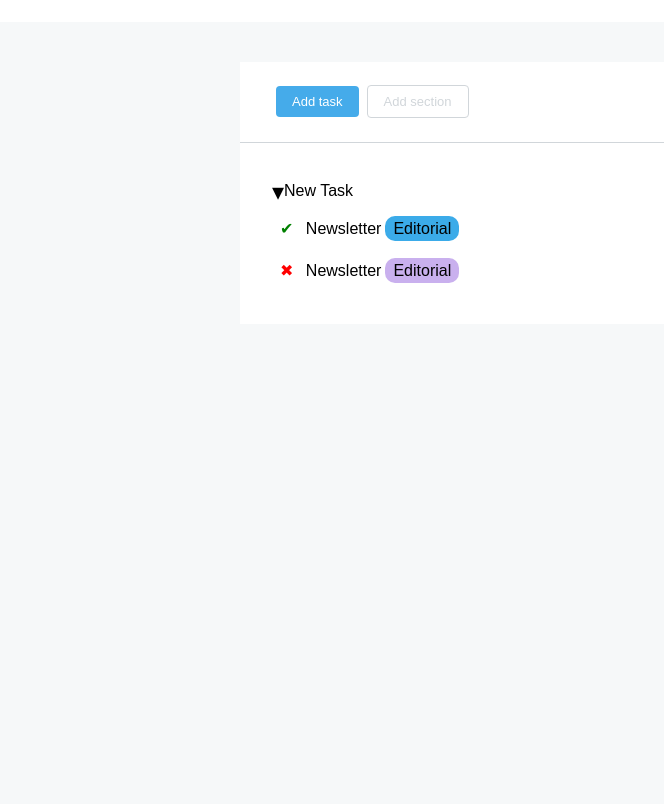
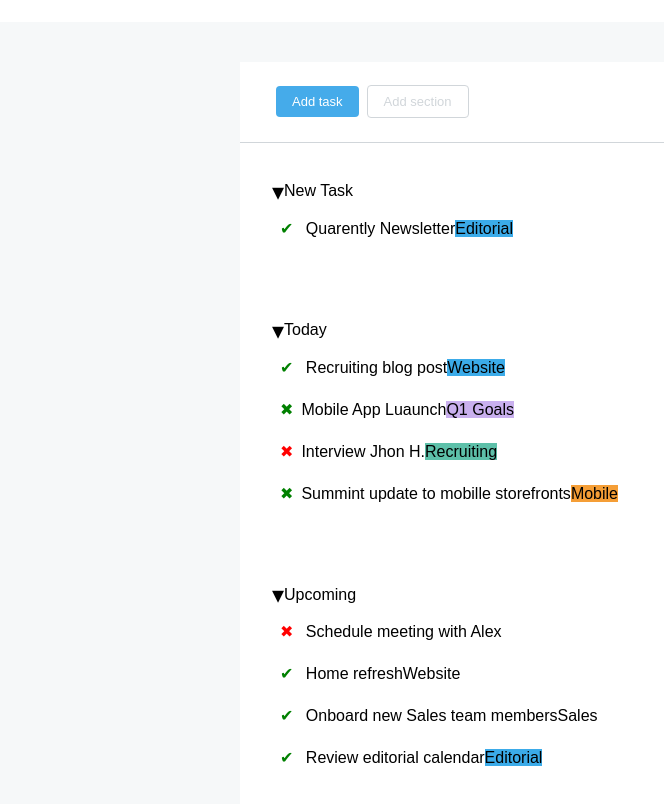
Before and after one commit to MarcelloPet94/html-css-toboolist, a plain HTML site: page index.html in a window 1280 px wide. Shown: the part 78-882 px from the top of the page, without its empty margins (0-664 px from the left). Before the commit the page ends 800 px from the top, so only its background shows below. Drawn offline with Linux system fonts and the light colour scheme.

Commit message:
def-layout

```diff
--- a/index.html
+++ b/index.html
@@ -21,8 +21,19 @@
         </nav>
         <section>
             <ul><span class="scroll">New Task</span>
-                <li><span class="done">&#10004;</span> Newsletter<span class="label blue">Editorial</span></li>
-                <li><span class="not-done">&#10006;</span> Newsletter<span class="label purple">Editorial</span></li>
+                <li><span class="done">&#10004;</span> Quarently Newsletter<span class="blue">Editorial</span></li>
+            </ul>
+            <ul><span class="scroll">Today</span>
+                <li><span class="done">&#10004;</span> Recruiting blog post<span class="blue">Website</span></li>
+                <li><span class="done">&#10006;</span>Mobile App Luaunch<span class=" purple">Q1 Goals</span></li>
+                <li><span class="not-done">&#10006;</span>Interview Jhon H.<span class=" green">Recruiting</span></li>
+                <li><span class="done">&#10006;</span>Summint update to mobille storefronts<span class=" orange">Mobile</span></li>
+            </ul>
+            <ul><span class="scroll">Upcoming</span>
+                <li><span class="not-done">&#10006;</span> Schedule meeting with Alex<span></span></li>
+                <li><span class="done">&#10004;</span> Home refresh<span class=" light_purple">Website</span></li>
+                <li><span class="done">&#10004;</span> Onboard new Sales team members<span class=" acid_green">Sales</span></li>
+                <li><span class="done">&#10004;</span> Review editorial calendar<span class=" blue">Editorial</span></li>
             </ul>
         </section>
     </main>
```
